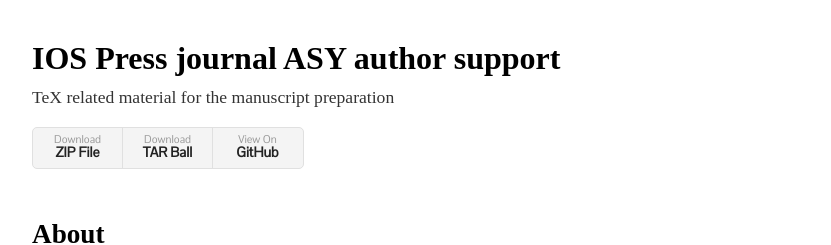
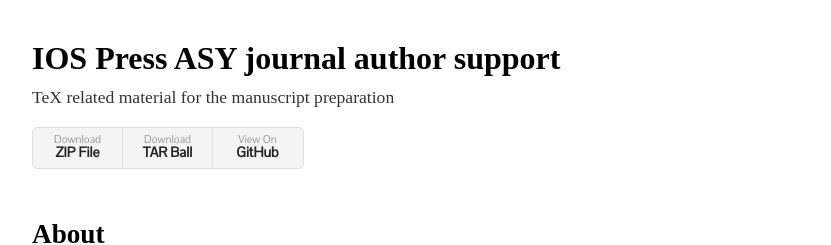
Before and after one commit to vtex-soft/texsupport.iospress-asy, a Jekyll site: the page built from README.md, in a window 1280 px wide. Shown: the top 245 px of the page, without its empty margins (224-1055 px from the left). Built offline with Jekyll 4.4.1, drawn with Linux system fonts in a browser that asks for light colours; some web fonts are replaced; our own code applies the rules of GitHub Pages for plain Markdown files.

```diff
--- a/_config.yml
+++ b/_config.yml
@@ -1,3 +1,3 @@
-title: IOS Press journal ASY author support
+title: IOS Press ASY journal author support
 description: TeX related material for the manuscript preparation
 show_downloads: true
```
